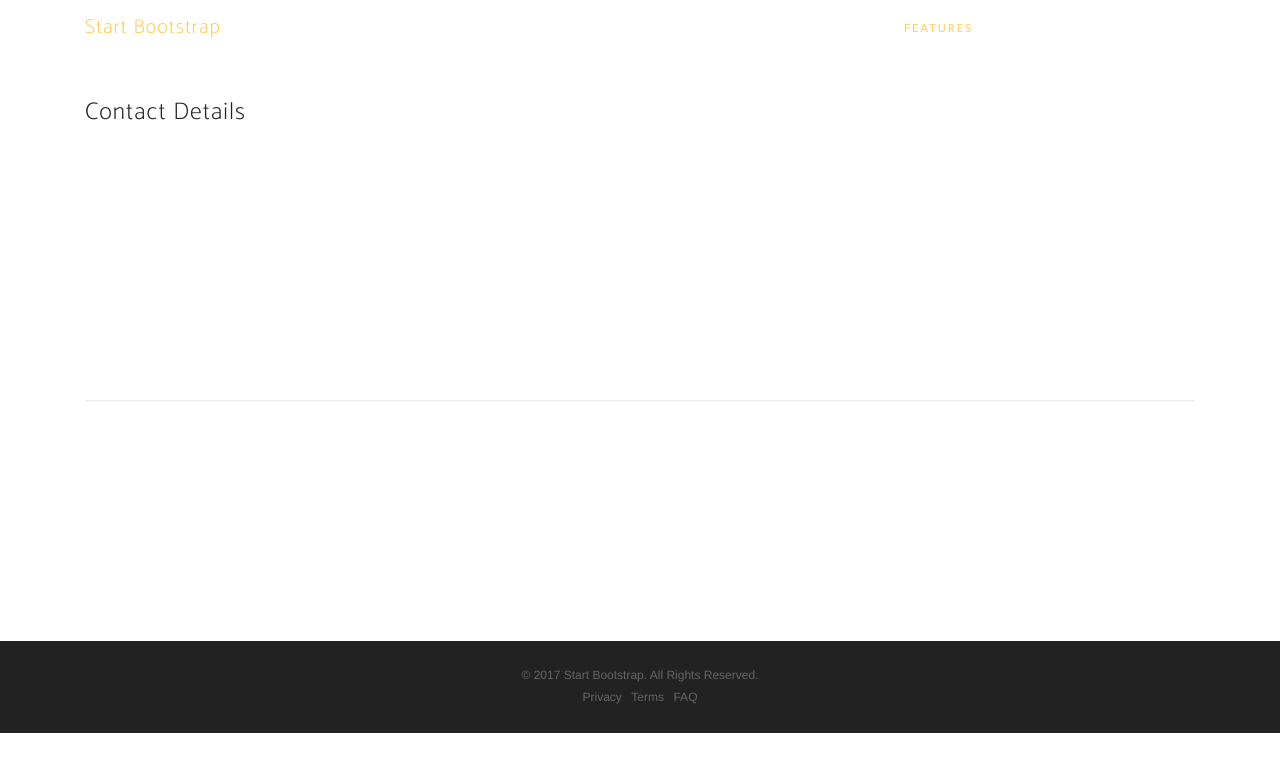
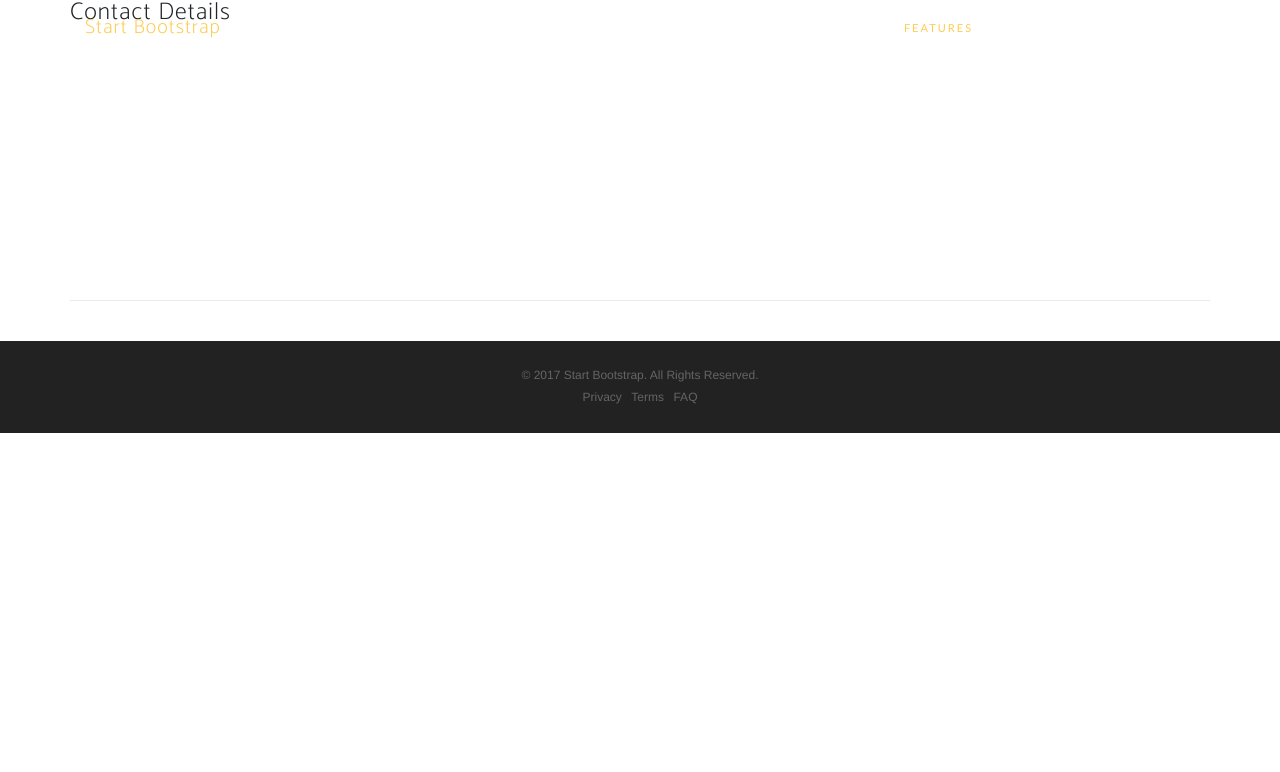
Before and after one commit to AM-44/crmgt, a Django app: template crmapp/templates/contacts/contact_detail.html in a window 1280 px wide. Shown: the top 772 px of the page. Run offline with Django 3.2, Linux system fonts and the light colour scheme; the template is opened without the code that fills it, so the values that code supplies are empty; some libraries are stand-ins or nearby versions; some web fonts are replaced.

Commit message:
updated account and contact templates

```diff
--- a/crmapp/accounts/views.py
+++ b/crmapp/accounts/views.py
@@ -46,7 +46,7 @@ def account_detail(request, uuid):
     if account.owner != request.user:
             return HttpResponseForbidden()
 
-        contacts = Contact.objects.filter(account=account)
+    contacts = Contact.objects.filter(account=account)
 
     variables = {
         'account': account,
--- a/crmapp/contacts/urls.py
+++ b/crmapp/contacts/urls.py
@@ -1,4 +1,4 @@
-from django.conf.urls import patterns, url
+from django.conf.urls import url
 from views import contact_detail
 
 contact_urls = [
--- a/crmapp/templates/accounts/account_detail.html
+++ b/crmapp/templates/accounts/account_detail.html
@@ -11,14 +11,9 @@
 		            </div>
 		        </div>
 		        {# List Contacts #}
-		        <div id="cd-container" class="ad-container">
-				    <div class="ad-headers">
 				        <h4 class="ad-mh m-none">Contacts</h4>
-				    </div>
-				    <div id="cd-body" class="row">
 				        <table id="cd-table" class="table table-hover">
 				            <tbody>
-				                <tr></tr>
 				                {% for contact in contacts %}
 				                    {% include 'contacts/contact_item_view.html' %}
 				                {% endfor %}
--- a/crmapp/templates/contacts/contact_detail.html
+++ b/crmapp/templates/contacts/contact_detail.html
@@ -2,9 +2,7 @@
 {% block title %}Contact Detail{% endblock title %}
 
 {% block content %}
-<section class="features" id="features">
-      <div class="container">
-        <div class="section-heading text-center">
+
             <div id="content-container" class="container p-none">
                 <div id="cd-body" class="row">
                     <h4 class="ad-mh">Contact Details</h4>
@@ -15,8 +13,5 @@
                     </table>
                 </div>
             </div>
-        </div>
-    </div>
-</section>
 
 {% endblock content %}
```
Also changed, not shown: 4 other files.
